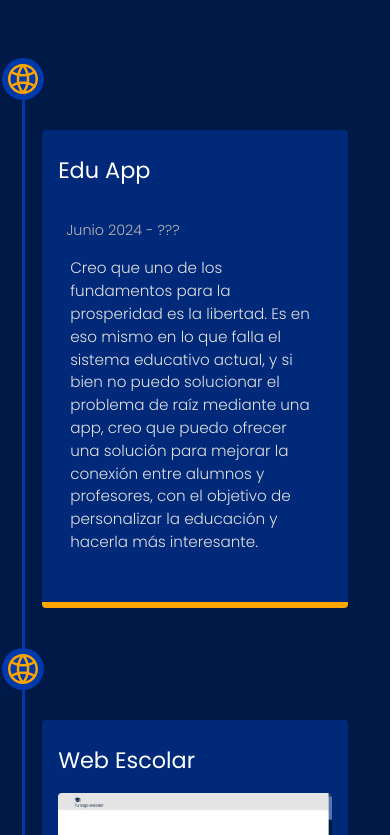
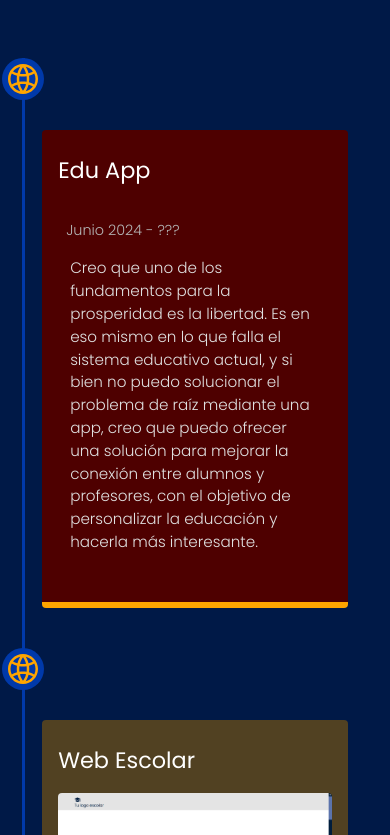
Before and after one commit to AlanTyping/Personal-website, a Next.js app: page / in a window 390 px wide. Shown: the part 1209-2044 px from the top of the page. Built offline with nearby package versions, Linux system fonts and the light colour scheme.

Commit message:
hell yeah

```diff
--- a/app/projects/components/timeline/items/Item.tsx
+++ b/app/projects/components/timeline/items/Item.tsx
@@ -64,7 +64,7 @@ export const Item = ({ name, descripcion, icon, date, link, image, color }: Prop
           animate={controls} // Animación controlada por Framer Motion
           transition={{ duration: 0.3, ease: 'easeOut' }}
           className="h-auto w-full flex-center justify-center rounded mt-8 2xl:mt-14">
-          <div className={`bg-[#012979] overflow-hidden w-[80%] rounded flex items-center p-4 sm:p-6 2xl:p-8 relative flex-col border-b-[6px] border-[#ffa500] ${visible ? 'bg-red-400' : ''}`}>
+          <div className={` ${color} overflow-hidden w-[80%] rounded flex items-center p-4 sm:p-6 2xl:p-8 relative flex-col border-b-[6px] border-[#ffa500] ${visible ? 'bg-red-400' : ''}`}>
             {image && <Image src={image} alt='' className='hidden lg:flex w-[150%] brightness-[30%] top-0 h-auto rounded absolute' style={{ objectFit: 'cover' }} />}
 
             <div className={`hidden lg:flex absolute inset-x-0 inset-y-0 z-[1] ${color}`} />
```
